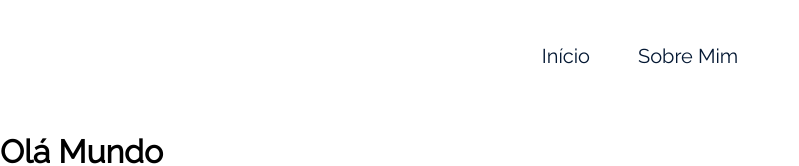
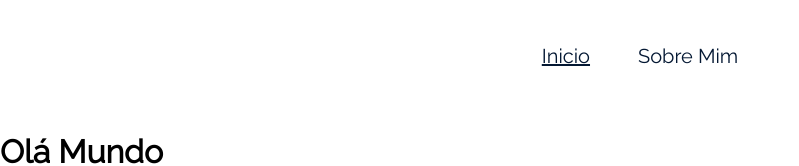
Before and after one commit to GuilhermeSerafim/ola-mundo, a React (Create React App) app: page / in a window 1280 px wide. Shown: the top 166 px of the page, without its empty margins (0-799 px from the left). Built offline with nearby package versions, Linux system fonts and the light colour scheme.

Commit message:
Criando componente MenuLink e utilizando ele no menu, para ser algo mais dinamico e legivel

```diff
--- a/src/App.js
+++ b/src/Routes.js
@@ -3,7 +3,7 @@ import Inicio from "./paginas/Inicial";
 import { BrowserRouter, Route, Routes } from "react-router-dom";
 import Menu from "./componentes/Menu";
 
-function App() {
+function AppRoutes() {
   return (
     <BrowserRouter>
       <Menu />
@@ -16,4 +16,4 @@ function App() {
   );
 }
 
-export default App;
+export default AppRoutes;
--- a/src/componentes/Menu/Menu.module.css
+++ b/src/componentes/Menu/Menu.module.css
@@ -6,12 +6,6 @@
     column-gap: 3rem;
 }
 
-.link {
-    font-size: 1.25rem;
-    line-height: 1.5rem;
-    color: var(--cor-fonte-principal);
-}
-
 @media (max-width: 744px) {
     .navegacao {
         height: 72px;
--- a/src/componentes/Menu/index.js
+++ b/src/componentes/Menu/index.js
@@ -1,16 +1,18 @@
-import { Link } from 'react-router-dom';
+import { Link, useLocation } from 'react-router-dom';
 import styles from './Menu.module.css';
+import MenuLink from '../MenuLink';
 
 const Menu = () => {
+
     return (
         <header>
             <nav className={styles.navegacao}>
-                <Link className={styles.link} to='/'>
-                    Início
-                </Link>
-                <Link className={styles.link} to='/sobremim'>
+                <MenuLink to='/'>
+                    Inicio
+                </MenuLink>
+                <MenuLink to='/sobremim'>
                     Sobre Mim
-                </Link>
+                </MenuLink>
             </nav>
 
         </header>
--- /dev/null
+++ b/src/componentes/MenuLink/MenuLink.module.css
@@ -0,0 +1,9 @@
+.link {
+    font-size: 1.25rem;
+    line-height: 1.5rem;
+    color: var(--cor-fonte-principal);
+}
+
+.linkDestacado {
+    text-decoration: underline;
+}
--- /dev/null
+++ b/src/componentes/MenuLink/index.js
@@ -0,0 +1,17 @@
+import { Link, useLocation } from 'react-router-dom';
+import styles from './MenuLink.module.css';
+
+const MenuLink = ({ children, to }) => {
+    const localizacao = useLocation();
+
+    return (
+        <Link className={`
+                    ${styles.link}
+                    ${localizacao.pathname === to ? styles.linkDestacado : ""}
+                `} to={to}>
+            {children}
+        </Link>
+    )
+}
+
+export default MenuLink;
--- a/src/index.js
+++ b/src/index.js
@@ -1,11 +1,11 @@
 import React from 'react';
 import ReactDOM from 'react-dom/client';
 import './index.css';
-import App from './App';
+import AppRoutes from './Routes';
 
 const root = ReactDOM.createRoot(document.getElementById('root'));
 root.render(
   <React.StrictMode>
-    <App />
+    <AppRoutes />
   </React.StrictMode>
 );
```
